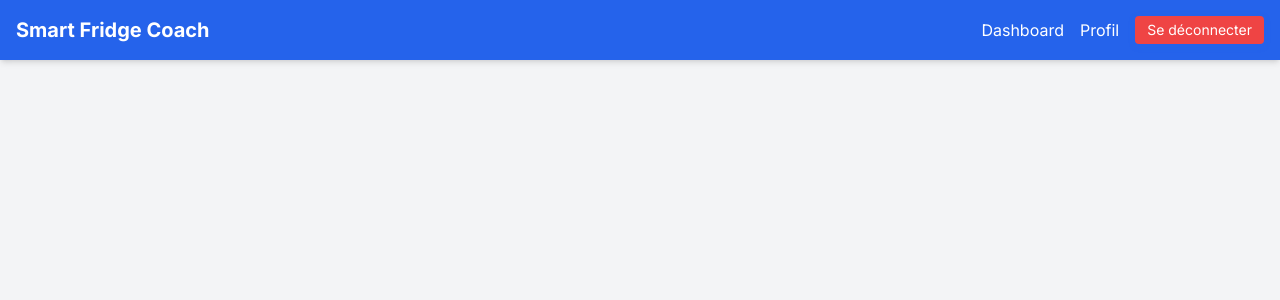
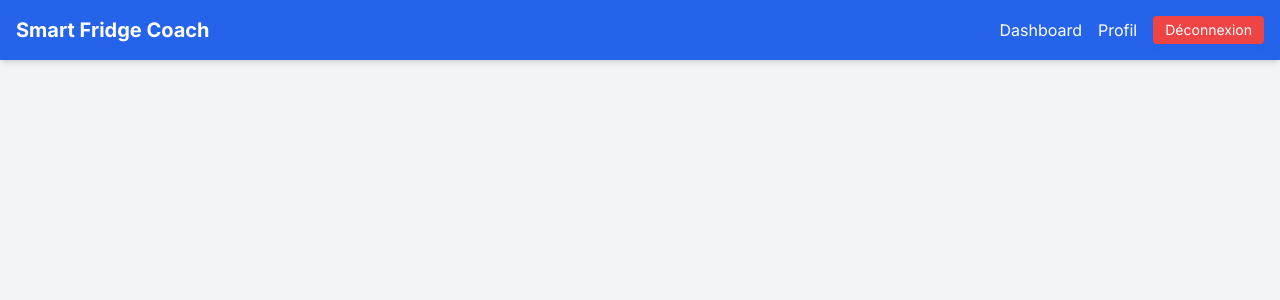
Before and after one commit to loschoe/Smart-Fridge, a FastAPI app: template app/templates/base.html in a window 1280 px wide. Shown: the top 300 px of the page. Run offline with FastAPI, Linux system fonts and the light colour scheme; the template is opened without the code that fills it, so the values that code supplies are empty; parts of the project's set-up code (start-up, migrations or seed data) failed here and were passed over; some libraries are stand-ins or nearby versions.

Commit message:
Update logout button text for consistency

```diff
--- a/app/templates/base.html
+++ b/app/templates/base.html
@@ -16,7 +16,7 @@
             <a href="/" class="hover:underline">Dashboard</a>
             <a href="/profile-page" class="hover:underline">Profil</a>
             <button onclick="logout()" class="bg-red-500 hover:bg-red-600 text-white px-3 py-1 rounded text-sm transition">
-                Se déconnecter
+                Déconnexion
             </button>
         </nav>
     </header>
```
